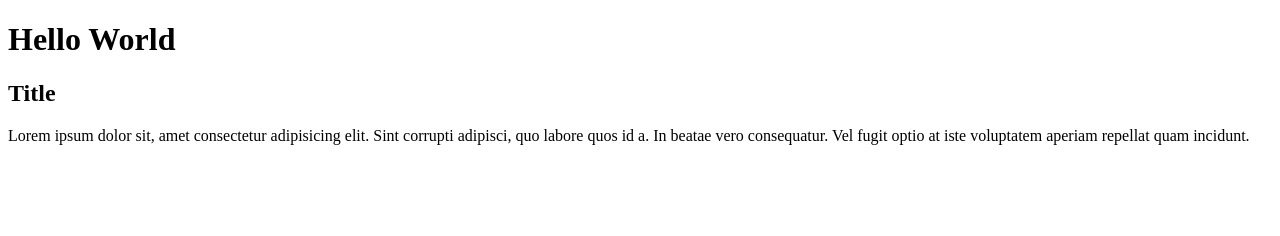
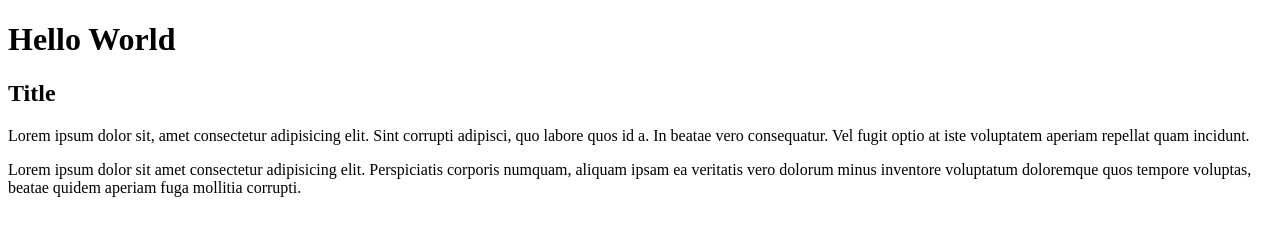
Before and after one commit to F-Shouter/Ola-Mundo, a plain HTML site: page site/index.html in a window 1280 px wide. Drawn offline with Linux system fonts and the light colour scheme.

Commit message:
new lorem

```diff
--- a/site/index.html
+++ b/site/index.html
@@ -9,6 +9,7 @@
     <h1>Hello World</h1>
     <h2>Title</h2>
     <p>Lorem ipsum dolor sit, amet consectetur adipisicing elit. Sint corrupti adipisci, quo labore quos id a. In beatae vero consequatur. Vel fugit optio at iste voluptatem aperiam repellat quam incidunt.</p>
+    <p>Lorem ipsum dolor sit amet consectetur adipisicing elit. Perspiciatis corporis numquam, aliquam ipsam ea veritatis vero dolorum minus inventore voluptatum doloremque quos tempore voluptas, beatae quidem aperiam fuga mollitia corrupti.</p>
 
 </body>
 </html>
```
